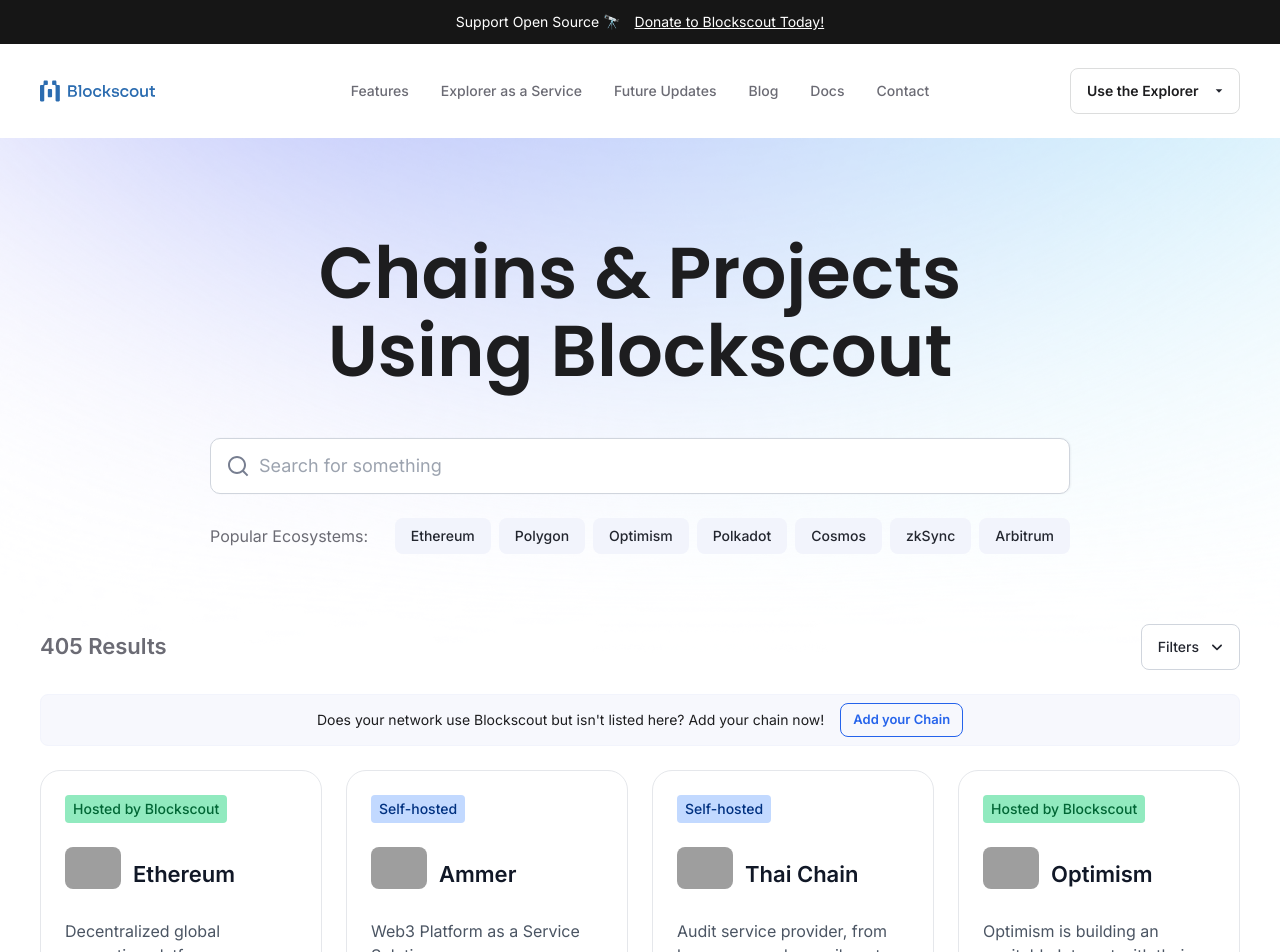
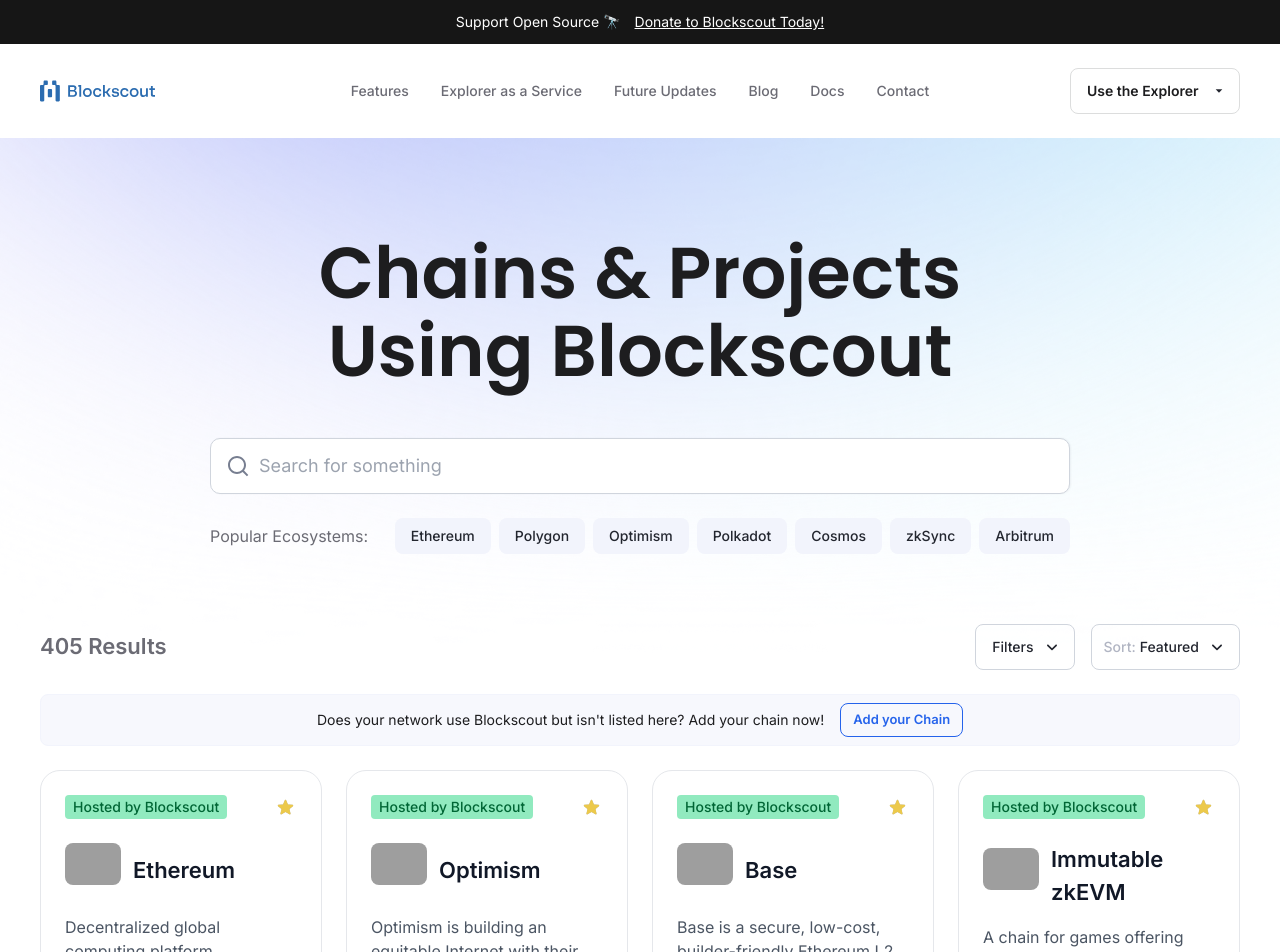
Before and after one commit to blockscout/chainscout, a Next.js app: page / in a window 1280 px wide. Shown: the top 952 px of the page. Built offline with nearby package versions, Linux system fonts and the light colour scheme; grey boxes are pictures that could not be loaded.

Commit message:
add sorting

```diff
--- a/app/page.tsx
+++ b/app/page.tsx
@@ -20,6 +20,18 @@ async function getChainsData(): Promise<Chains> {
   return res.json();
 }
 
+async function getFeaturedChains(): Promise<string[]> {
+  const res = await fetch('/api/featured', {
+    headers: {
+      'Cache-Control': 'no-cache'
+    }
+  });
+  if (!res.ok) {
+    throw new Error('Failed to fetch featured networks');
+  }
+  return res.json();
+}
+
 export default function Home() {
   const [searchTerm, setSearchTerm] = useState('');
   const [chainsData, setChainsData] = useState<Chains>({});
@@ -30,6 +42,8 @@ export default function Home() {
     networkTypes: [] as string[],
     ecosystems: [] as string[],
   });
+  const [sortOption, setSortOption] = useState<'Featured' | 'Alphabetical'>('Featured');
+  const [featuredChains, setFeaturedChains] = useState<string[]>([]);
 
   const popularEcosystems = ['Ethereum', 'Polygon', 'Optimism', 'Polkadot', 'Cosmos', 'zkSync', 'Arbitrum'];
 
@@ -56,7 +70,7 @@ export default function Home() {
   };
 
   const filteredChains = useMemo(() => {
-    return Object.entries(chainsData).filter(([chainId, data]) => {
+    return Object.fromEntries(Object.entries(chainsData).filter(([chainId, data]) => {
       const searchLower = searchTerm.toLowerCase();
       const nameMatch = data.name.toLowerCase().includes(searchLower);
       const chainIdMatch = chainId.toLowerCase().includes(searchLower);
@@ -74,7 +88,7 @@ export default function Home() {
           : filters.ecosystems.includes(data.ecosystem.toLowerCase()));
 
       return searchMatch && hostingMatch && networkTypeMatch && ecosystemMatch;
-    });
+    }));
   }, [chainsData, searchTerm, filters]);
 
   useEffect(() => {
@@ -92,6 +106,38 @@ export default function Home() {
 
     loadChainsData();
   }, []);
+
+  useEffect(() => {
+    async function loadFeaturedChains() {
+      try {
+        const networks = await getFeaturedChains();
+        setFeaturedChains(networks);
+      } catch (err) {
+        console.error('Failed to load featured networks:', err);
+      }
+    }
+
+    loadFeaturedChains();
+  }, []);
+
+  const sortedAndFilteredChains = useMemo(() => {
+    let sorted = Object.entries(filteredChains);
+
+    if (sortOption === 'Featured') {
+      sorted = sorted.sort((a, b) => {
+        const aIndex = featuredChains.indexOf(a[0]);
+        const bIndex = featuredChains.indexOf(b[0]);
+        if (aIndex !== -1 && bIndex !== -1) return aIndex - bIndex;
+        if (aIndex !== -1) return -1;
+        if (bIndex !== -1) return 1;
+        return 0;
+      });
+    } else {
+      sorted = sorted.sort((a, b) => a[1].name.localeCompare(b[1].name));
+    }
+
+    return sorted;
+  }, [filteredChains, sortOption, featuredChains]);
 
   if (error) return <div className="text-center text-red-500 mt-8">{error}</div>;
 
@@ -112,21 +158,24 @@ export default function Home() {
           </div>
           <div className="w-full mb-6 flex justify-between items-center">
             <div className="text-[22px] font-semibold text-[#6b6b74]">
-              {filteredChains.length} Results
+              {sortedAndFilteredChains.length} Results
             </div>
             <Filters
               filters={filters}
               setFilters={setFilters}
               ecosystems={ecosystems}
               appliedFiltersCount={appliedFiltersCount}
+              sortOption={sortOption}
+              setSortOption={setSortOption}
             />
           </div>
           <AddChainSection />
           <ChainList
-            chains={Object.fromEntries(filteredChains)}
+            chains={sortedAndFilteredChains}
             searchTerm={searchTerm}
             isLoading={isLoading}
             filters={filters}
+            featuredChains={featuredChains}
           />
         </div>
       </div>
--- a/components/ChainCard.tsx
+++ b/components/ChainCard.tsx
@@ -28,7 +28,8 @@ export default function ChainCard({
   website,
   logo,
   ecosystem,
-}: ChainData & { chainId: string }) {
+  featured,
+}: ChainData & { chainId: string, featured: boolean }) {
   const { hostedBy, url } = explorers[0];
   const hostedByText = HOSTING_PROVIDERS[hostedBy as HostingProvider] || 'Unknown';
   const colors = hostingColors[hostedBy as HostingProvider] || hostingColors.blockscout;
@@ -36,13 +37,22 @@ export default function ChainCard({
 
   return (
     <div className="bg-white p-6 flex flex-col border rounded-[20px] hover:shadow-[20px_0_40px_rgba(183,183,183,.1),2px_0_20px_rgba(183,183,183,.08)] transition-shadow duration-[400ms] ease-[cubic-bezier(.39, .575, .565, 1)] group">
-      <div className="flex justify-between items-start mb-6">
+      <div className="flex justify-between items-center mb-6">
         <span
-          className="inline-flex items-center px-2 py-1 rounded text-sm font-medium"
+          className="inline-flex items-center px-2 py-0.5 rounded text-sm font-medium"
           style={{ backgroundColor: colors.bg, color: colors.text }}
         >
           {hostedBy === 'self' ? 'Self-hosted' : `Hosted by ${hostedByText}`}
         </span>
+        {featured && (
+          <Image
+            src="/star.svg"
+            alt="Featured Chain"
+            width={24}
+            height={24}
+            className="flex-shrink-0"
+          />
+        )}
       </div>
       <div className="flex items-center mb-4 gap-3">
         <div className="w-14 h-14 flex-shrink-0">
--- a/components/ChainList.tsx
+++ b/components/ChainList.tsx
@@ -1,11 +1,11 @@
 import React, { useState, useMemo, useEffect } from 'react';
-import { Chains } from '@/types';
+import { ChainData } from '@/types';
 import ChainCard from '@/components/ChainCard';
 import SkeletonCard from '@/components/SkeletonCard';
 import Pagination from '@/components/Pagination';
 
 type Props = {
-  chains: Chains;
+  chains: Array<[string, ChainData]>;
   searchTerm: string;
   isLoading: boolean;
   filters: {
@@ -13,19 +13,21 @@ type Props = {
     networkTypes: string[];
     ecosystems: string[];
   };
+  featuredChains: string[];
 };
 
 const ITEMS_PER_PAGE = 16;
 
-export default function ChainList({ chains, searchTerm, isLoading, filters }: Props) {
+export default function ChainList({ chains, searchTerm, isLoading, filters, featuredChains }: Props) {
   const [currentPage, setCurrentPage] = useState(1);
 
   const currentChains = useMemo(() => {
+    const chainsArray = [...chains];
     const startIndex = (currentPage - 1) * ITEMS_PER_PAGE;
-    return Object.entries(chains).slice(startIndex, startIndex + ITEMS_PER_PAGE);
+    return chainsArray.slice(startIndex, startIndex + ITEMS_PER_PAGE);
   }, [chains, currentPage]);
 
-  const totalPages = Math.ceil(Object.keys(chains).length / ITEMS_PER_PAGE);
+  const totalPages = Math.ceil(chains.length / ITEMS_PER_PAGE);
 
   const handlePageChange = (page: number) => {
     setCurrentPage(page);
@@ -33,7 +35,7 @@ export default function ChainList({ chains, searchTerm, isLoading, filters }: Pr
 
   useEffect(() => {
     setCurrentPage(1);
-  }, [searchTerm, filters]);
+  }, [searchTerm, filters, chains]);
 
   if (isLoading) {
     return (
@@ -49,7 +51,7 @@ export default function ChainList({ chains, searchTerm, isLoading, filters }: Pr
     <>
       <div className="w-full grid gap-6 sm:grid-cols-2 lg:grid-cols-4">
         {currentChains.map(([chainId, data]) => (
-          <ChainCard key={chainId} chainId={chainId} {...data} />
+          <ChainCard key={chainId} chainId={chainId} featured={featuredChains.includes(chainId)} {...data} />
         ))}
       </div>
       <Pagination
--- a/components/Filters.tsx
+++ b/components/Filters.tsx
@@ -40,16 +40,29 @@ const FilterItem: React.FC<FilterItemProps> = ({ title, items, selectedItems, on
   </div>
 );
 
+type SortOption = 'Featured' | 'Alphabetical';
+
 type FiltersProps = {
   filters: Filters;
   setFilters: React.Dispatch<React.SetStateAction<Filters>>;
   ecosystems: string[];
   appliedFiltersCount: number;
-};
+  sortOption: SortOption;
+  setSortOption: React.Dispatch<React.SetStateAction<SortOption>>;
+}
 
-const Filters: React.FC<FiltersProps> = ({ filters, setFilters, ecosystems, appliedFiltersCount }) => {
-  const [isOpen, setIsOpen] = useState(false);
+const Filters: React.FC<FiltersProps> = ({
+  filters,
+  setFilters,
+  ecosystems,
+  appliedFiltersCount,
+  sortOption,
+  setSortOption
+}) => {
+  const [isFilterOpen, setIsFilterOpen] = useState(false);
+  const [isSortOpen, setIsSortOpen] = useState(false);
   const filterRef = useRef<HTMLDivElement>(null);
+  const sortRef = useRef<HTMLDivElement>(null);
 
   const handleFilterChange = (category: FilterCategories, value: string) => {
     setFilters(prevFilters => ({
@@ -80,7 +93,10 @@ const Filters: React.FC<FiltersProps> = ({ filters, setFilters, ecosystems, appl
   useEffect(() => {
     const handleClickOutside = (event: MouseEvent) => {
       if (filterRef.current && !filterRef.current.contains(event.target as Node)) {
-        setIsOpen(false);
+        setIsFilterOpen(false);
+      }
+      if (sortRef.current && !sortRef.current.contains(event.target as Node)) {
+        setIsSortOpen(false);
       }
     };
 
@@ -91,9 +107,10 @@ const Filters: React.FC<FiltersProps> = ({ filters, setFilters, ecosystems, appl
   }, []);
 
   return (
+    <div className="flex items-center gap-4">
       <div className="relative" ref={filterRef}>
         <button
-        onClick={() => setIsOpen(!isOpen)}
+          onClick={() => setIsFilterOpen(!isFilterOpen)}
           className="flex items-center h-[46px] gap-2 p-[10px_12px_10px_16px] border border-[#d0d5dd] rounded-lg text-sm font-medium text-[#23262f] hover:bg-[#f2f4fc] focus:outline-none focus:border-[#85888e] transition-colors"
         >
           {appliedFiltersCount > 0 && (
@@ -107,12 +124,12 @@ const Filters: React.FC<FiltersProps> = ({ filters, setFilters, ecosystems, appl
             alt="arrow"
             width={20}
             height={20}
-          className={`transition-transform duration-300 ${isOpen ? 'rotate-180' : ''}`}
+            className={`transition-transform duration-300 ${isFilterOpen ? 'rotate-180' : ''}`}
           />
         </button>
         <div
           className={`absolute z-10 right-0 mt-2 w-[calc(100vw-32px)] lg:w-[750px] bg-white rounded-[10px] shadow-[0_0_1px_rgba(0,0,0,.25),10px_0_32px_rgba(104,107,116,.02),12px_0_36px_rgba(33,41,41,.12)] transition-all duration-300 ease-in-out ${
-          isOpen ? 'opacity-100 translate-y-0' : 'opacity-0 -translate-y-4 pointer-events-none'
+            isFilterOpen ? 'opacity-100 translate-y-0' : 'opacity-0 -translate-y-4 pointer-events-none'
           }`}
         >
           <div className="flex justify-between items-center p-4 border-b border-[#e6e8ec]">
@@ -149,6 +166,53 @@ const Filters: React.FC<FiltersProps> = ({ filters, setFilters, ecosystems, appl
           </div>
         </div>
       </div>
+      <div className="relative" ref={sortRef}>
+        <button
+          onClick={() => setIsSortOpen(!isSortOpen)}
+          className="flex items-center h-[46px] py-2.5 px-3 border border-[#d0d5dd] rounded-lg text-sm font-medium text-[#23262f] hover:bg-[#f2f4fc] focus:outline-none focus:border-[#85888e] transition-colors"
+        >
+          <span className="text-[#b1b5c3] mr-1">Sort:</span> {sortOption}
+          <Image
+            src="/arrow-down.svg"
+            alt="arrow"
+            width={20}
+            height={20}
+            className={`ml-2 transition-transform duration-300 ${isSortOpen ? 'rotate-180' : ''}`}
+          />
+        </button>
+        {isSortOpen && (
+          <div className="absolute z-10 right-0 mt-2 min-w-44 bg-white rounded-[10px] shadow-[0_0_1px_rgba(0,0,0,.25),10px_0_32px_rgba(104,107,116,.02),12px_0_36px_rgba(33,41,41,.12)]">
+            <div className="py-2">
+              {(['Featured', 'Alphabetical'] as SortOption[]).map((option) => (
+                <button
+                  key={option}
+                  className={`flex items-center w-full text-left px-3 py-2 text-sm transition-colors ${
+                    sortOption === option ? 'text-[#2563eb]' : 'text-[#23262f] hover:text-[#2563eb]'
+                  }`}
+                  onClick={() => {
+                    setSortOption(option);
+                    setIsSortOpen(false);
+                  }}
+                >
+                  {sortOption === option ? (
+                    <Image
+                      src="/check.svg"
+                      alt="check"
+                      width={20}
+                      height={20}
+                      className="mr-3"
+                    />
+                  ) : (
+                    <div className="w-5 h-5 mr-3" />
+                  )}
+                  {option}
+                </button>
+              ))}
+            </div>
+          </div>
+        )}
+      </div>
+    </div>
   );
 };
 
--- /dev/null
+++ b/data/featured.json
@@ -0,0 +1 @@
+["1", "10", "8453", "13371", "7000", "42220", "44787", "62320", "42793", "690", "148", "101010", "42161"]
```
Also changed, not shown: app/api/featured/route.ts (added, +16 -0 lines), public/check.svg (added), public/star.svg (added). Lines whose indentation alone changed are shown as unchanged.
